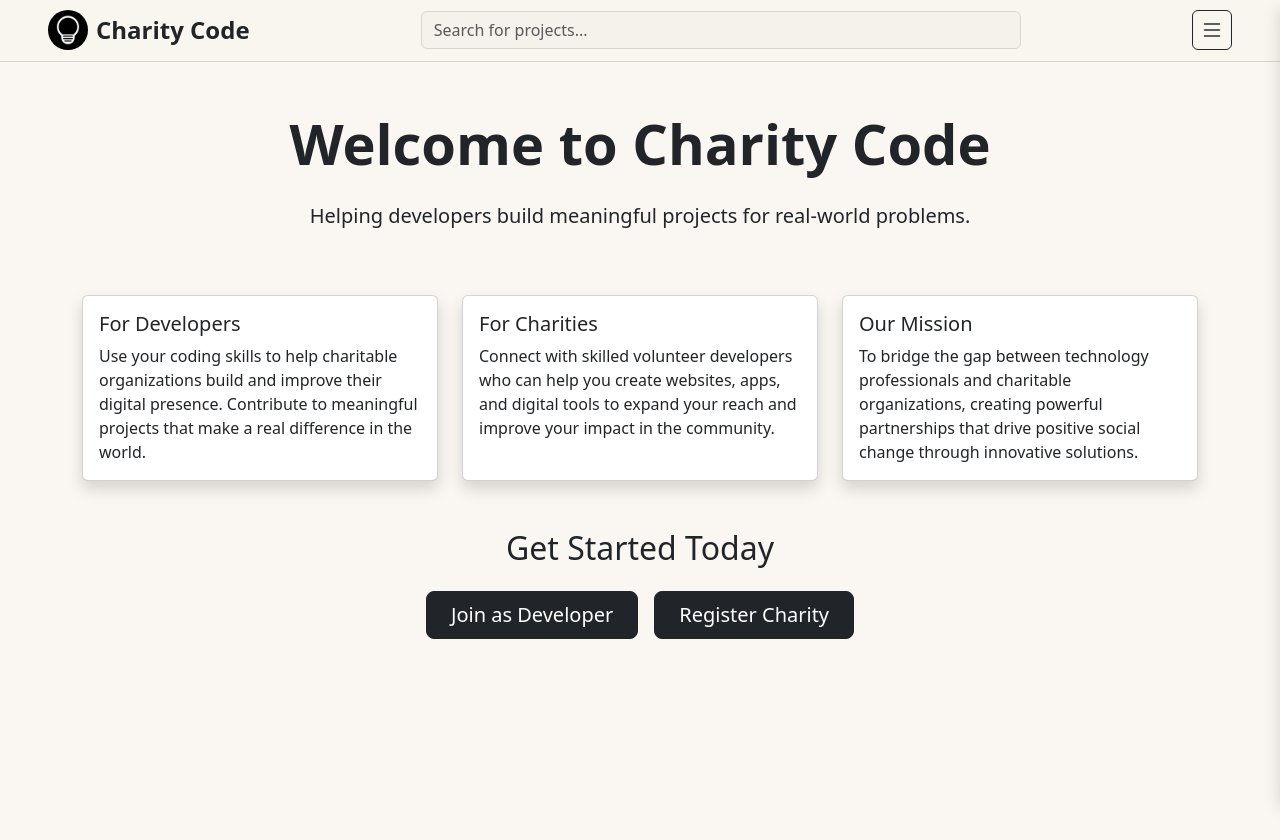
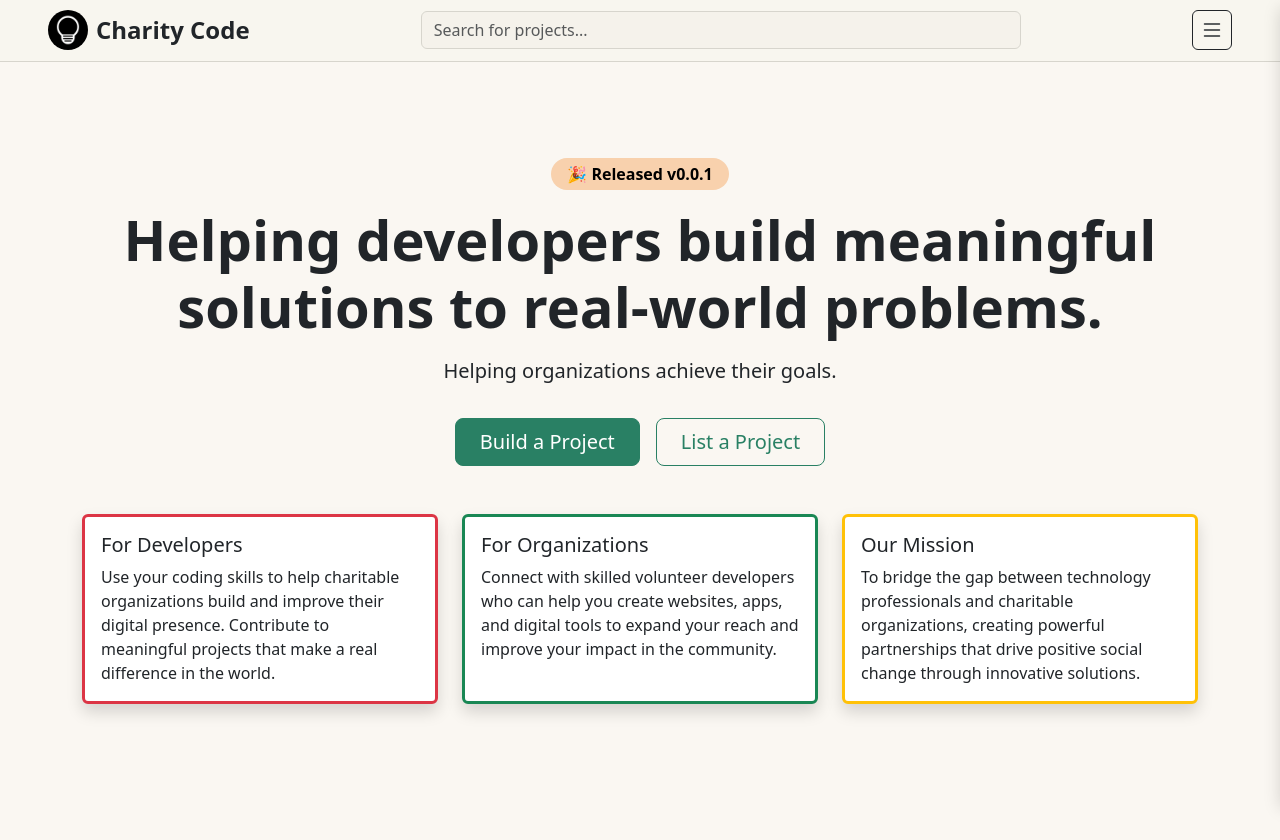
Before and after one commit to 43110JOSHUA/CharityCode, a Next.js app: page / in a window 1280 px wide. Shown: the top 840 px of the page. Built offline with nearby package versions, Linux system fonts and the light colour scheme.

Commit message:
Formatted homepage

```diff
--- a/app/page.tsx
+++ b/app/page.tsx
@@ -6,18 +6,38 @@ export default function Home() {
     <div className="bg-light-tan min-vh-100">
       <div className="container py-5">
         <div className="row">
-          <div className="col-12 text-center mb-5">
-            <h1 className="display-4 fw-bold mb-4">Welcome to Charity Code</h1>
-            <p className="lead">
-              Helping developers build meaningful projects for real-world
+          <div className="col-12 text-center mb-3 mt-5">
+            <span className="badge rounded-pill text-bg-light-orange fs-6 px-3 py-2">
+              🎉 Released v0.0.1
+            </span>
+          </div>
+        </div>
+        <div className="row">
+          <div className="col-12 text-center mb-3">
+            <h1 className="display-4 fw-bold mb-3">
+              Helping developers build meaningful solutions to real-world
               problems.
-            </p>
+            </h1>
+            <p className="lead">Helping organizations achieve their goals.</p>
+          </div>
+        </div>
+
+        <div className="row mb-5">
+          <div className="col-12 text-center">
+            <div className="d-flex gap-3 justify-content-center flex-wrap">
+              <button className="btn btn-light-green btn-lg px-4">
+                Build a Project
+              </button>
+              <button className="btn btn-outline-light-green btn-lg px-4">
+                List a Project
+              </button>
+            </div>
           </div>
         </div>
 
         <div className="row g-4">
           <div className="col-md-6 col-lg-4">
-            <div className="card h-100 shadow">
+            <div className="card h-100 shadow border-danger border-3">
               <div className="card-body">
                 <h5 className="card-title">For Developers</h5>
                 <p className="card-text">
@@ -30,9 +50,9 @@ export default function Home() {
           </div>
 
           <div className="col-md-6 col-lg-4">
-            <div className="card h-100 shadow">
+            <div className="card h-100 shadow border-success border-3">
               <div className="card-body">
-                <h5 className="card-title">For Charities</h5>
+                <h5 className="card-title">For Organizations</h5>
                 <p className="card-text">
                   Connect with skilled volunteer developers who can help you
                   create websites, apps, and digital tools to expand your reach
@@ -43,7 +63,7 @@ export default function Home() {
           </div>
 
           <div className="col-md-6 col-lg-4">
-            <div className="card h-100 shadow">
+            <div className="card h-100 shadow border-warning border-3">
               <div className="card-body">
                 <h5 className="card-title">Our Mission</h5>
                 <p className="card-text">
@@ -55,20 +75,6 @@ export default function Home() {
             </div>
           </div>
         </div>
-
-        <div className="row mt-5">
-          <div className="col-12 text-center">
-            <h2 className="mb-4">Get Started Today</h2>
-            <div className="d-flex gap-3 justify-content-center flex-wrap">
-              <button className="btn btn-dark btn-lg px-4">
-                Join as Developer
-              </button>
-              <button className="btn btn-dark btn-lg px-4">
-                Register Charity
-              </button>
-            </div>
-          </div>
-        </div>
       </div>
     </div>
   );
--- a/scss/custom.scss
+++ b/scss/custom.scss
@@ -7,6 +7,8 @@ $custom-colors: (
   "dark-tan": #f5f2eb,
   "darker-tan": #f0e9d8,
   "border-tan": #d7d5cd,
+  "light-orange": #f8d1ad,
+  "light-green": #298064,
 );
 
 $theme-colors: map-merge($theme-colors, $custom-colors);
```
